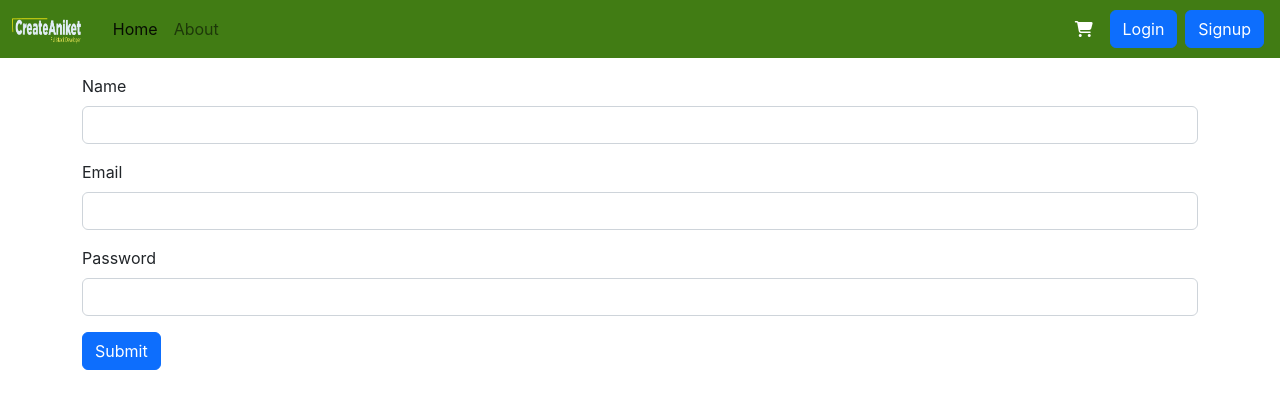
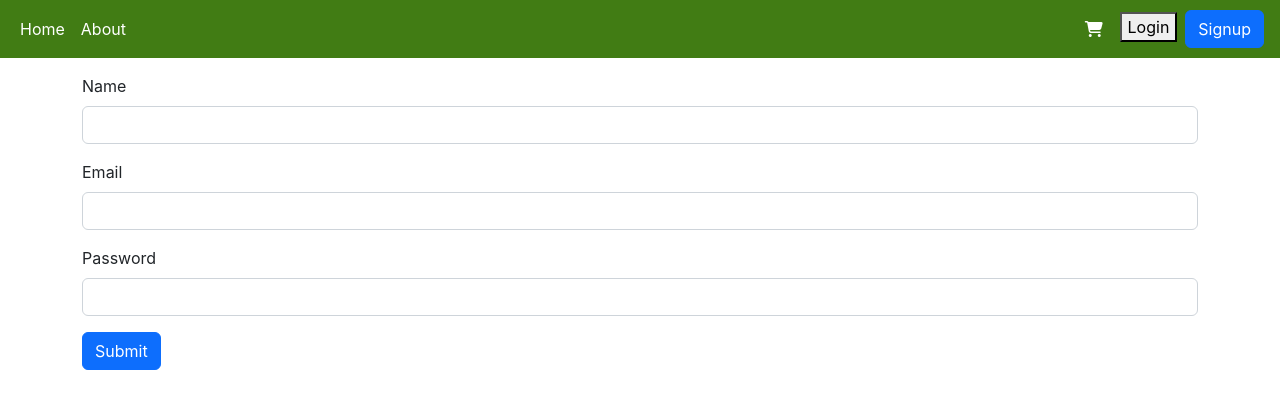
Before and after one commit to createaniket/Plant-Shop-Frontend, a React (Create React App) app: page /signup in a window 1280 px wide. Shown: the top 408 px of the page. Built offline with nearby package versions, Linux system fonts and the light colour scheme.

Commit message:
color set

```diff
--- a/public/index.html
+++ b/public/index.html
@@ -14,7 +14,7 @@
     <link rel="manifest" href="%PUBLIC_URL%/manifest.json" />
     <link href="https://cdn.jsdelivr.net/npm/bootstrap@5.2.3/dist/css/bootstrap.min.css" rel="stylesheet" integrity="sha384-rbsA2VBKQhggwzxH7pPCaAqO46MgnOM80zW1RWuH61DGLwZJEdK2Kadq2F9CUG65" crossorigin="anonymous">
 
-    <title>React App</title>
+    <title>Patch Plant</title>
   </head>
   <body>
     <noscript>You need to enable JavaScript to run this app.</noscript>
--- a/src/Component/Navbar.jsx
+++ b/src/Component/Navbar.jsx
@@ -1,56 +1,37 @@
-import React from 'react'
-import { Link , useNavigate } from 'react-router-dom'
-import myLogo from '../Assets/final logo yelow fullstack.png'
+import React from "react";
+import { Link, useNavigate } from "react-router-dom";
 
 const Navbar = () => {
-
   const navigate = useNavigate();
 
   const toCart = () => {
-
-  navigate('/cart')
-}
+    navigate("/cart");
+  };
 
 
-// const toWishlist = () => {
+  const toSignup = () => {
+    navigate("/signup");
+  };
 
-//   navigate('/wishlist')
-// }
+  const toLogin = () => {
+    navigate("/login");
+  };
 
-
-
-const toSignup = () =>{
-  navigate('/signup')
-
-
-}
-
-
-const toLogin = () =>{
-  navigate('/login')
-
-
-}
-
-const toLogout = () =>{
-
-
-  localStorage.clear('token');
-  navigate('/login')
-
-
-}
+  const toLogout = () => {
+    localStorage.clear("token");
+    navigate("/login");
+  };
 
   return (
     <div>
-
-
-
-<nav className="navbar navbar-expand-lg" style={{ background:"#417c14"}} >
+      <nav
+        className="navbar navbar-expand-lg"
+        style={{ background: "#417c14" }}
+      >
         <div className="container-fluid">
-    <Link className="navbar-brand" to="/">
+          {/* <Link className="navbar-brand" to="/">
       <img src={myLogo} alt=""  style={{width:"6vw"}}/>
-    </Link>
+    </Link> */}
           <button
             className="navbar-toggler"
             type="button"
@@ -64,45 +45,82 @@ const toLogout = () =>{
           </button>
           <div className="collapse navbar-collapse" id="navbarSupportedContent">
             <ul className="navbar-nav me-auto mb-2 mb-lg-0 " >
-        <li className="nav-item">
-          <Link className="nav-link active" aria-current="page" to="/">
+              <li className="nav-item" >
+                <Link className="nav-link active" aria-current="page" to="/" style={{color:"white"}}>
                   Home
                 </Link>
               </li>
               <li className="nav-item">
-          <Link className="nav-link" to="/about">
+                <Link className="nav-link" to="/about" style={{color:"white"}}>
                   About
                 </Link>
               </li>
-
             </ul>
 
-
-      {/* <i class="fa-sharp fa-solid fa-heart"  onClick={ () => {  toWishlist()}} style={{color:"red"}}></i> */}
-      <i class="fa-solid fa-cart-shopping" style={{ margin:"1vw" , color:"white"}}   onClick={ () => {  toCart()}}></i>
+            <i
+              class="fa-solid fa-cart-shopping"
+              style={{ margin: "1vw", color: "white" }}
+              onClick={() => {
+                toCart();
+              }}
+            ></i>
 
             {/* < img src='https://i.pinimg.com/736x/df/01/80/df01803b2f9f76d3e662e105f773f7a1.jpg' to="/" alt='wishlist'  style={{height:"46px"}}/> */}
 
+            {
+              !localStorage.getItem("token") ? (
+                <div className="hide">
+                  <button
+                    type="button"
+                    className="nnn mx-1"
+                    onClick={() => {
+                      toLogin();
+                    }}
+                  >
+                    Login
+                  </button>
+                  <button
+                    type="button"
+                    className="btn btn-primary mx-1"
+                    onClick={() => {
+                      toSignup();
+                    }}
+                  >
+                    Signup
+                  </button>
+                </div>
+              ) : (
+                <div class="dropdown-center">
+                  <button
+                    class="btn btn-secondary dropdown-toggle"
+                    type="button"
+                    data-bs-toggle="dropdown"
+                    aria-expanded="false"
+                  >
+                    Person Name
+                  </button>
+                  <ul class="dropdown-menu" style={{minWidth:"inherit"}}>
+                    <li>
+                      <a class="dropdown-item" href="/">
+                        Profile
+                      </a>
+                    </li>
+                    <li>
+                      <a class="dropdown-item" href="/" onClick={toLogout}>
+                        SIGN OUT
+                      </a>
+                    </li>
+                  </ul>
+                </div>
+              )
 
-
-
-
-{ !localStorage.getItem('token')?<div className='hide'>
-      <button type="button" className="btn btn-primary mx-1" onClick={ () => { toLogin()}}>Login</button>
-      <button type="button" className="btn btn-primary mx-1" onClick={ () => { toSignup()}}>Signup</button>
-      </div>: < button type='button' className='btn btn-primary mx-1' onClick={ () => { toLogout()}}>Logout</button>
-
-
-
+              //  < button type='button' className='nnn mx-1' onClick={ () => { toLogout()}}>Logout</button>
             }
-
           </div>
         </div>
       </nav>
+    </div>
+  );
+};
 
-
-    </div>
-  )
-}
-
-export default Navbar
+export default Navbar;
--- a/src/Component/Signup.js
+++ b/src/Component/Signup.js
@@ -22,7 +22,7 @@ const Signup = (props) => {
     e.preventDefault();
 
     const {name , email , password} = credentials
-    axios.post('https://plant-shop-production.up.railway.app/userroute/users', {
+   await axios.post('https://plant-shop-okau.onrender.com/userroute/users', {
       name:name,
     email:email,
     password:password
```
Also changed, not shown: src/Component/Cart.js (+0 -92 lines), src/Component/plantItems.js (+0 -36 lines). Lines whose indentation alone changed are shown as unchanged.
